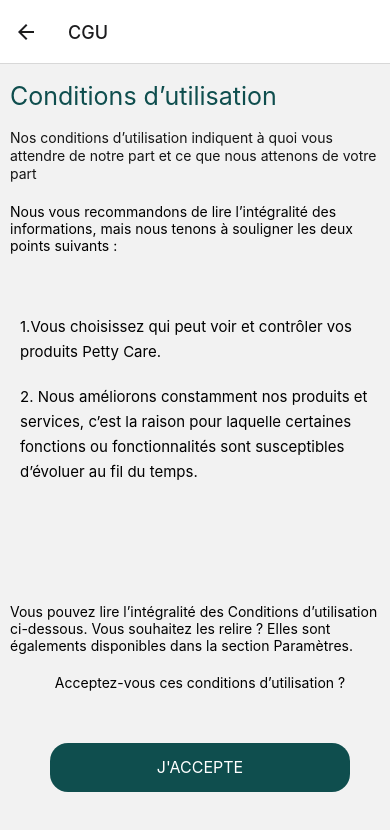
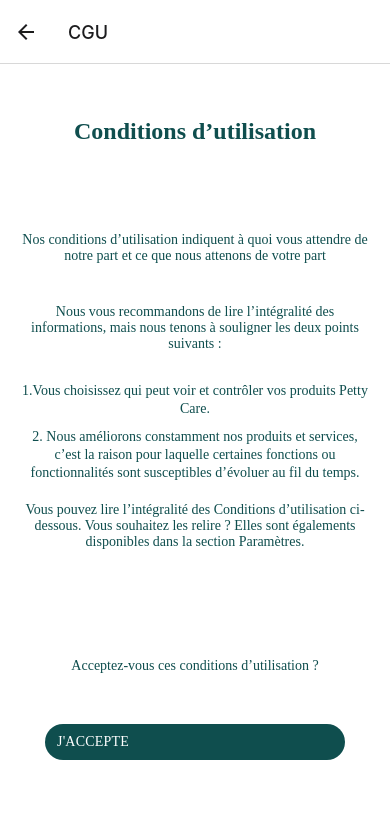
Before and after one commit to Sebastien-jo/Petty-Care-Front, a React Native app: screen /CGU in a window 390 px wide. Shown: the top 830 px of the page. Built offline with nearby package versions, Linux system fonts and the light colour scheme.

Commit message:
clean page CGU et amélioration de l'UI

```diff
--- a/Components/CGU.js
+++ b/Components/CGU.js
@@ -1,8 +1,8 @@
-import { View, Text,StyleSheet,FlatList,TouchableOpacity } from 'react-native'
-import React from 'react'
+import { View, Text,StyleSheet,FlatList,TouchableOpacity } from 'react-native';
+import React from 'react';
+import Style from '../Style';
 
 const CGU = ({navigation}) => {
-
 
     const DATA = [
         {
@@ -15,70 +15,44 @@ const CGU = ({navigation}) => {
         },
       ];
 
-
-
-      const renderItem = ({ item }) => (
+      const renderItem = ({item}) => (
           <View>
-        <Text style={{lineHeight : 25, fontSize : 15, paddingLeft : 5, padding : 10,}}>{item.title}</Text>
+              <Text style={Style.itemTextList}>{item.title}</Text>
           </View>
       );
 
   return (
-    <View style={styles.container}>
-      <Text style={{fontSize : 25, lineHeight : 25, color : "#0F4E4E"}}>Conditions d’utilisation</Text>
-      <Text style={styles.Texte}>Nos conditions d’utilisation indiquent à quoi vous attendre de notre part et ce que nous attenons de votre part</Text>
-      <Text>Nous vous recommandons de lire l’intégralité des informations, mais nous tenons à souligner les deux points suivants :</Text>
-      <FlatList style={{paddingVertical : 50}}
+      <View style={Style.container}>
+
+          <Text style={Style.primaryTitle}>Conditions d’utilisation</Text>
+
+          <View>
+              <Text style={Style.currentText}>Nos conditions d’utilisation indiquent à quoi vous attendre de notre part et ce que nous attenons de votre part</Text>
+
+              <Text style={Style.currentText}>Nous vous recommandons de lire l’intégralité des informations, mais nous tenons à souligner les deux points suivants :</Text>
+
+              <FlatList
                   data={DATA}
                   renderItem={renderItem}
                   keyExtractor={item => item.id}
               />
-      <Text style={{fontSize : 14}} >Vous pouvez lire l’intégralité des Conditions d’utilisation ci-dessous. Vous souhaitez les relire ? Elles sont égalements disponibles dans la section Paramètres.</Text>
-      <Text style={{textAlign : "center",marginVertical : 20}}>Acceptez-vous ces conditions d’utilisation ?</Text>
-      <TouchableOpacity onPress={() => navigation.navigate("Politique de confidentialité")}   style={styles.ButtonB}>
-                            <Text style={styles.ButtonTextB}>j'accepte</Text>
+
+              <Text style={Style.currentText} >
+                  Vous pouvez lire l’intégralité des Conditions d’utilisation ci-dessous. Vous souhaitez les relire ? Elles sont égalements disponibles dans la section Paramètres.
+              </Text>
+          </View>
+
+          <View>
+              <Text style={Style.currentText}>
+                  Acceptez-vous ces conditions d’utilisation ?
+              </Text>
+
+              <TouchableOpacity onPress={() => navigation.navigate("Politique de confidentialité")} style={Style.primaryCta}>
+                  <Text style={Style.primaryCtaText}>J'accepte</Text>
               </TouchableOpacity>
+          </View>
       </View>
   )
 }
 
 export default CGU
-
-
-const styles = StyleSheet.create({
-    container : {
-        flex : 1,
-        justifyContent : "center",
-        marginVertical : 20,
-        paddingLeft : 10,
-       textAlign : "center",
-
-    },
-
-    Texte : {
-        fontSize : 14,
-        lineHeight : 18,
-        color : "#151515",
-        marginVertical : 20
-    },
-    ButtonTextB: {
-        fontSize: 16,
-        color: "#ffff",
-        alignSelf: "center",
-        textTransform: "uppercase",
-        lineHeight : 21,
-
-      },
-      ButtonB : {
-        elevation: 1,
-        backgroundColor: "#0F4E4E",
-        borderRadius: 18,
-        paddingVertical: 14,
-        paddingHorizontal: 10,
-        marginVertical : 32,
-        width : 300,
-        marginLeft : "auto",
-        marginRight : "auto"
-
-      },
-})
--- a/Components/Install.js
+++ b/Components/Install.js
@@ -21,12 +21,12 @@ const Install = ({navigation}) => {
 
     const renderItem = ({item}) => (
         <View>
-            <Text style={styles.item}>{item.title}</Text>
+            <Text style={Style.itemTextList}>{item.title}</Text>
         </View>
     );
 
     return(
-        <View style={styles.install}>
+        <View style={Style.container}>
 
             <View>
                 <Image style={{width: 170, alignSelf: "center"}} source={require("./ImgRad.png")} />
@@ -38,7 +38,6 @@ const Install = ({navigation}) => {
                 <Text style={Style.primaryTitle}>Lançons-nous ! <br></br> Voici ce que vous devez faire avant de commencer :</Text>
 
                 <FlatList
-                    style={{paddingVertical: 50}}
                     data={DATA}
                     renderItem={renderItem}
                     keyExtractor={item => item.id}
@@ -54,22 +53,3 @@ const Install = ({navigation}) => {
 }
 
 export default Install
-
-const styles = StyleSheet.create({
-    install: {
-        flex: 1,
-        alignItems: "center",
-        justifyContent: "space-between",
-        textAlign: "center",
-        padding: 20,
-        backgroundColor: "#FFF"
-    },
-
-    item: {
-      lineHeight: 20,
-      fontSize: 14,
-      paddingLeft: 20,
-      paddingRight: 20,
-      marginTop: 10
-    }
-})
--- a/Style.js
+++ b/Style.js
@@ -30,15 +30,6 @@ export default StyleSheet.create ({
         fontSize: 16,
         fontWeight: 600,
         color: "#0F4E4E"
-    },
-
-    currentText: {
-        fontFamily: "Bilo",
-        fontWeight: 300,
-        fontSize: 14,
-        color: "#0F4E4E",
-        paddingVertical: 20,
-        textAlign: "center"
     },
 
     secondaryCta: {
@@ -83,5 +74,25 @@ export default StyleSheet.create ({
         marginTop: 10,
         marginBottom: 30,
         alignSelf: "center"
+    },
+
+    currentText: {
+        fontFamily: "Bilo",
+        fontWeight: 300,
+        fontSize: 14,
+        color: "#0F4E4E",
+        paddingVertical: 20,
+        textAlign: "center"
+    },
+
+    itemTextList: {
+        fontFamily: "Bilo",
+        lineHeight: 18,
+        fontWeight: 300,
+        fontSize: 14,
+        textAlign: "center",
+        alignSelf: "center",
+        marginTop: 10,
+        color: "#0F4E4E",
     }
 });
```
Lines whose indentation alone changed are shown as unchanged.
